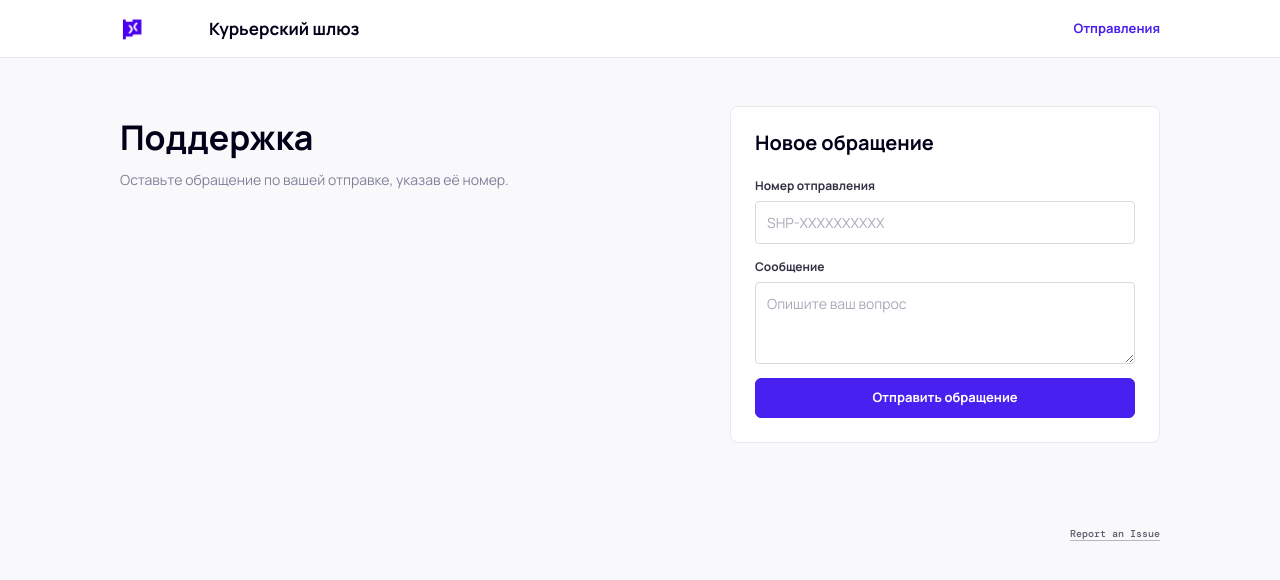
After one commit to antiphish-team/delivery-service, a FastAPI app: template app/templates/support.html in a window 1280 px wide. The commit adds this page. Shown: the top 580 px of the page. Run offline with FastAPI, Linux system fonts and the light colour scheme; the template is opened without the code that fills it, so the values that code supplies are empty.

Commit message:
Delivery service update: introduction of a support service

```diff
--- a/app/main.py
+++ b/app/main.py
@@ -17,12 +17,11 @@ from config import (
     INACTIVE_SHIPMENT_RETENTION_HOURS,
     PROCESSED_EVENT_RETENTION_SECONDS,
     REPORT_ISSUE_URL,
-    SESSION_COOKIE,
     WEBHOOK_SECRET,
     WEBHOOK_TOLERANCE_SECONDS,
 )
 from database import cleanup_expired_records, connection, initialize_database, utc_now
-from models import CourierEvent, ShipmentCreate
+from models import CourierEvent, ShipmentCreate, SupportRequestCreate
 from sessions import guest_session
 from state_machine import ALLOWED_TRANSITIONS, STATUS_LABELS
 
@@ -79,6 +78,17 @@ def index(request: Request, response: Response, courier_session: str | None = Co
     )
 
 
+@app.get("/support", response_class=HTMLResponse, include_in_schema=False)
+def support(request: Request, response: Response, courier_session: str | None = Cookie(default=None)):
+    guest_session(response, courier_session)
+    return templates.TemplateResponse(
+        request=request,
+        name="support.html",
+        context={"report_issue_url": REPORT_ISSUE_URL},
+        headers=dict(response.headers),
+    )
+
+
 @app.get("/api/shipments")
 def list_shipments(response: Response, courier_session: str | None = Cookie(default=None)):
     session_id = guest_session(response, courier_session)
@@ -118,6 +128,26 @@ def get_shipment(shipment_id: str, response: Response, courier_session: str | No
     if shipment is None:
         raise HTTPException(status_code=404, detail="Shipment not found")
     return shipment_payload(shipment, include_flag=True)
+
+
+@app.post("/api/support-requests", status_code=201)
+def create_support_request(
+    payload: SupportRequestCreate,
+    response: Response,
+    courier_session: str | None = Cookie(default=None),
+):
+    session_id = guest_session(response, courier_session)
+    shipment = load_owned_shipment(payload.shipmentId, session_id)
+    if shipment is None:
+        raise HTTPException(status_code=404, detail="Shipment not found")
+
+    ticket_id = f"SUP-{secrets.token_hex(5).upper()}"
+    with connection() as database:
+        database.execute(
+            "INSERT INTO support_requests (id, shipment_id, session_id, message, created_at) VALUES (?, ?, ?, ?, ?)",
+            (ticket_id, payload.shipmentId, session_id, payload.message, utc_now()),
+        )
+    return {"ticketId": ticket_id}
 
 
 def verify_webhook(request: Request, raw_body: bytes) -> None:
--- a/app/static/app.css
+++ b/app/static/app.css
@@ -9,6 +9,7 @@ button, input, textarea { font: inherit; }
 .header-inner { display: flex; height: 100%; align-items: center; justify-content: space-between; }
 .brand { display: inline-flex; align-items: center; gap: 10px; color: var(--ink); font-size: 17px; font-weight: 700; text-decoration: none; }
 .brand-logo { width: auto; height: 25px; }
+.site-nav { display: flex; align-items: center; gap: 16px; }.support-link { color: var(--brand); font-size: 13px; font-weight: 700; text-decoration: none; }.support-link:hover { color: var(--brand-dark); text-decoration: underline; text-underline-offset: 3px; }
 .page-shell { padding: 48px 0 64px; }
 .intro { margin-bottom: 28px; }.intro h1 { margin: 0; font-size: 34px; line-height: 1.15; }.intro > p:last-child { margin: 10px 0 0; color: var(--muted); }
 .workspace { display: grid; grid-template-columns: minmax(290px, 342px) minmax(0, 1fr); gap: 14px; align-items: start; }.creation-panel, .tracking-panel { background: var(--surface); border: 1px solid var(--line); border-radius: var(--radius); }.creation-panel { padding: 24px; }.section-heading h2, .tracking-heading h2 { margin: 0; font-size: 20px; line-height: 1.2; }
@@ -19,7 +20,8 @@ form { display: grid; gap: 14px; margin-top: 24px; } label { display: grid; gap:
 .shipment-card { padding: 18px; background: #fff; border: 1px solid var(--line); border-left: 3px solid var(--brand); border-radius: 5px; animation: reveal 240ms ease both; }.shipment-card-heading { display: flex; align-items: start; justify-content: space-between; gap: 12px; }.shipment-id { margin: 0; font-family: "DM Mono", monospace; font-size: 13px; font-weight: 500; }.status-badge { max-width: 190px; padding: 4px 7px; background: var(--soft-green); border-radius: 4px; color: var(--green); font-size: 10px; font-weight: 700; line-height: 1.25; text-align: right; }.route { display: flex; flex-wrap: wrap; gap: 7px; margin: 11px 0 5px; align-items: center; font-size: 15px; font-weight: 700; }.route-arrow { color: var(--brand); font-family: "DM Mono", monospace; }.recipient { margin: 0; color: var(--muted); font-size: 12px; }
 .timeline { display: grid; gap: 0; margin: 18px 0 0; padding: 0; list-style: none; }.timeline-step { position: relative; min-height: 29px; padding-left: 23px; color: #a7a6b1; font-size: 12px; }.timeline-step:not(:last-child)::before { position: absolute; top: 12px; bottom: -1px; left: 5px; width: 1px; background: #dfdee5; content: ""; }.timeline-dot { position: absolute; top: 4px; left: 0; width: 11px; height: 11px; background: #fff; border: 2px solid #c5c4ce; border-radius: 50%; }.timeline-step.is-complete { color: var(--ink); font-weight: 600; }.timeline-step.is-complete .timeline-dot { background: var(--brand); border-color: var(--brand); }.timeline-step.is-complete:not(:last-child)::before { background: var(--brand); }
 .archive-receipt { margin: 8px 0 0; padding: 16px; background: #f7f5ff; border: 1px solid #ded7ff; }.archive-receipt h3 { margin: 0 0 12px; font-size: 15px; }.receipt-label { margin: 0 0 4px; color: var(--muted); font-size: 11px; }.flag { display: inline-block; padding: 5px 7px; background: #fff; border: 1px solid #d0c5ff; color: var(--brand-dark); font-family: "DM Mono", monospace; font-size: 12px; overflow-wrap: anywhere; }
+.support-layout { display: grid; grid-template-columns: minmax(0, 1fr) minmax(300px, 430px); gap: 64px; align-items: start; }.support-intro { padding-top: 12px; }.support-intro h1 { margin: 0; font-size: 34px; line-height: 1.15; }.support-intro p { max-width: 430px; margin: 12px 0 0; color: var(--muted); }.support-panel { padding: 24px; background: var(--surface); border: 1px solid var(--line); border-radius: var(--radius); }.support-panel h2 { margin: 0; font-size: 20px; line-height: 1.2; }.support-form { margin-top: 22px; }.support-notice { margin: 16px 0 0; color: var(--green); font-size: 13px; font-weight: 600; }.support-notice.is-error { color: #a01a16; }
 .site-footer { display: flex; padding: 19px 0 26px; justify-content: flex-end; font-family: "DM Mono", monospace; font-size: 10px; }.site-footer a { color: #5b5969; font-weight: 500; text-decoration-color: #b8b6c3; text-underline-offset: 3px; }.site-footer a:hover { color: var(--brand-dark); }.notice { position: fixed; right: 18px; bottom: 18px; max-width: min(360px, calc(100% - 36px)); padding: 11px 14px; background: #1d1c25; border-radius: 5px; color: #fff; font-size: 13px; box-shadow: 0 8px 30px rgb(2 0 25 / 18%); }.notice-error { background: #a01a16; }
 @keyframes reveal { from { opacity: 0; transform: translateY(4px); } to { opacity: 1; transform: translateY(0); } }
-@media (max-width: 720px) { .header-inner, .page-shell, .site-footer { width: min(100% - 24px, 1040px); }.page-shell { padding: 32px 0 42px; }.intro h1 { font-size: 28px; }.workspace { grid-template-columns: 1fr; }.tracking-panel { min-height: auto; }.empty-state { min-height: 210px; } }
+@media (max-width: 720px) { .header-inner, .page-shell, .site-footer { width: min(100% - 24px, 1040px); }.page-shell { padding: 32px 0 42px; }.intro h1, .support-intro h1 { font-size: 28px; }.workspace, .support-layout { grid-template-columns: 1fr; }.support-layout { gap: 28px; }.tracking-panel { min-height: auto; }.empty-state { min-height: 210px; } }
 @media (prefers-reduced-motion: reduce) { *, *::before, *::after { animation-duration: 1ms !important; transition-duration: 1ms !important; } }
--- /dev/null
+++ b/app/static/support.js
@@ -0,0 +1,29 @@
+const supportForm = document.querySelector("#support-form");
+const supportNotice = document.querySelector("#support-notice");
+
+function showSupportNotice(message, isError = false) {
+  supportNotice.textContent = message;
+  supportNotice.classList.toggle("is-error", isError);
+  supportNotice.hidden = false;
+}
+
+supportForm.addEventListener("submit", async (event) => {
+  event.preventDefault();
+  const submitButton = supportForm.querySelector("button[type=submit]");
+  submitButton.disabled = true;
+  try {
+    const response = await fetch("/api/support-requests", {
+      method: "POST",
+      headers: { "Content-Type": "application/json" },
+      body: JSON.stringify(Object.fromEntries(new FormData(supportForm))),
+    });
+    const payload = await response.json();
+    if (!response.ok) throw new Error(payload.detail || "Не удалось отправить обращение.");
+    supportForm.reset();
+    showSupportNotice(`Обращение ${payload.ticketId} отправлено.`);
+  } catch (error) {
+    showSupportNotice(error.message, true);
+  } finally {
+    submitButton.disabled = false;
+  }
+});
--- a/app/templates/index.html
+++ b/app/templates/index.html
@@ -9,10 +9,15 @@
     <link rel="stylesheet" href="/static/app.css" />
   </head>
   <body>
+    <header class="site-header">
+      <div class="header-inner">
         <a class="brand" href="/" aria-label="Курьерский шлюз">
           <img class="brand-logo" src="/static/logo.png" alt="Магнит Тех" />
           <span>Курьерский шлюз</span>
         </a>
+        <nav class="site-nav" aria-label="Основная навигация">
+          <a class="support-link" href="/support">Поддержка</a>
+        </nav>
       </div>
     </header>
 
--- /dev/null
+++ b/app/templates/support.html
@@ -0,0 +1,49 @@
+<!doctype html>
+<html lang="ru">
+  <head>
+    <meta charset="UTF-8" />
+    <meta name="viewport" content="width=device-width, initial-scale=1.0" />
+    <meta name="theme-color" content="#f9f9fb" />
+    <title>Поддержка | Курьерский шлюз</title>
+    <link rel="icon" type="image/x-icon" href="/static/favicon.ico" />
+    <link rel="stylesheet" href="/static/app.css" />
+  </head>
+  <body>
+    <header class="site-header">
+      <div class="header-inner">
+        <a class="brand" href="/" aria-label="Курьерский шлюз">
+          <img class="brand-logo" src="/static/logo.png" alt="Магнит Тех" />
+          <span>Курьерский шлюз</span>
+        </a>
+        <nav class="site-nav" aria-label="Основная навигация">
+          <a class="support-link" href="/">Отправления</a>
+        </nav>
+      </div>
+    </header>
+
+    <main class="page-shell">
+      <section class="support-layout" aria-labelledby="page-title">
+        <div class="support-intro">
+          <h1 id="page-title">Поддержка</h1>
+          <p>Оставьте обращение по вашей отправке, указав её номер.</p>
+        </div>
+
+        <section class="support-panel" aria-labelledby="support-form-title">
+          <h2 id="support-form-title">Новое обращение</h2>
+          <form id="support-form" class="support-form">
+            <label>Номер отправления<input name="shipmentId" placeholder="SHP-XXXXXXXXXX" minlength="5" maxlength="40" required /></label>
+            <label>Сообщение<textarea name="message" placeholder="Опишите ваш вопрос" minlength="2" maxlength="1000" required></textarea></label>
+            <button class="primary-button" type="submit">Отправить обращение</button>
+          </form>
+          <p id="support-notice" class="support-notice" role="status" hidden></p>
+        </section>
+      </section>
+    </main>
+
+    <footer class="site-footer">
+      <a href="{{ report_issue_url }}" target="_blank" rel="noopener noreferrer">Report an Issue</a>
+    </footer>
+
+    <script src="/static/support.js"></script>
+  </body>
+</html>
--- a/requirements.txt
+++ b/requirements.txt
@@ -1,5 +1,5 @@
-fastapi==0.115.12
+fastapi==0.162.2
 httpx==0.28.1
 jinja2==3.1.6
 pytest==8.3.5
-uvicorn[standard]==0.34.2
+uvicorn[standard]==0.54.0
```
Also changed, not shown: app/database.py (+8 -0 lines), app/models.py (+7 -0 lines), docker-compose.yml (+4 -4 lines).
